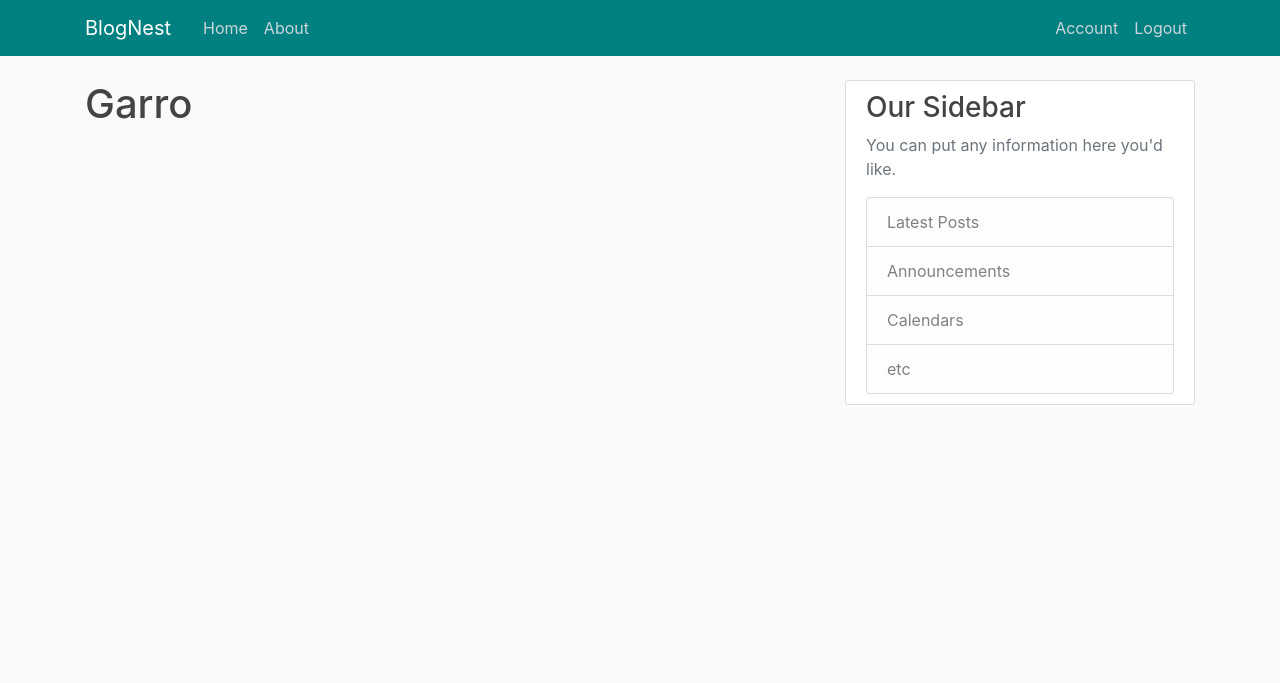
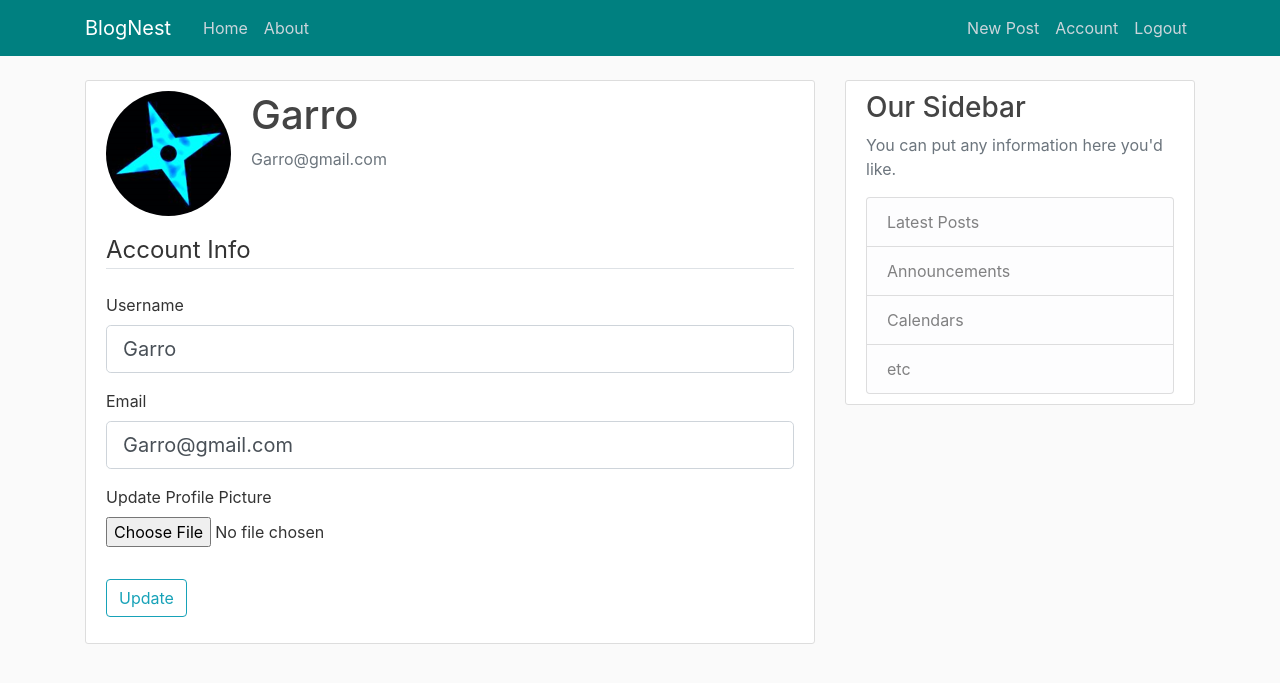
Before and after one commit to GarroNinja/BlogNest, a Flask app: page /account in a window 1280 px wide. Shown: the top 683 px of the page. Run offline with Flask 3, Linux system fonts and the light colour scheme; a user stored in the database is signed in; some libraries are stand-ins or nearby versions.

Commit message:
implemented post creation, updation and deletion

```diff
--- a/blognest/forms.py
+++ b/blognest/forms.py
@@ -1,5 +1,7 @@
 from flask_wtf import FlaskForm
-from wtforms import StringField, PasswordField, SubmitField, BooleanField
+from flask_wtf.file import FileField, FileAllowed
+from flask_login import current_user
+from wtforms import StringField, PasswordField, SubmitField, BooleanField, TextAreaField
 from wtforms.validators import DataRequired, Length, Email, EqualTo, ValidationError
 from blognest.models import User
 
@@ -29,3 +31,28 @@ class LoginForm(FlaskForm):
     password = PasswordField('Password', validators=[DataRequired()])
     remember = BooleanField('Remember Me')
     submit = SubmitField('Login')
+
+class UpdateAccountForm(FlaskForm):
+    username = StringField('Username',
+                           validators=[DataRequired(), Length(min=2, max=20)])
+    email = StringField('Email',
+                        validators=[DataRequired(), Email()])
+    picture = FileField('Update Profile Picture', validators=[FileAllowed(['jpg', 'png', 'jpeg'])])
+    submit = SubmitField('Update')
+
+    def validate_username(self, username):
+        if username.data != current_user.username:
+            user = User.query.filter_by(username=username.data).first()
+            if user:
+                raise ValidationError('That username already exits. Please choose a different one.')
+
+    def validate_email(self, email):
+        if email.data != current_user.email:
+            user = User.query.filter_by(email=email.data).first()
+            if user:
+                raise ValidationError('That email already exits. Please choose a different one.')
+
+class PostForm(FlaskForm):
+    title = StringField('Title', validators=[DataRequired()])
+    content = TextAreaField('Content', validators=[DataRequired()])
+    submit = SubmitField('Post')
--- a/blognest/routes.py
+++ b/blognest/routes.py
@@ -1,28 +1,16 @@
-from flask import render_template, url_for, flash, redirect, request
+import os
+import secrets
+from PIL import Image
+from flask import render_template, url_for, flash, redirect, request, abort
 from blognest import app, db, bcrypt
-from blognest.forms import RegistrationForm, LoginForm
+from blognest.forms import RegistrationForm, LoginForm, UpdateAccountForm, PostForm
 from blognest.models import User, Post
 from flask_login import login_user, current_user, logout_user, login_required
-
-
-posts = [
-    {
-        "author": "Rithvik A",
-        "title": "Rediscovering Nature: A Weekend Getaway in the Digital Age",
-        "content": "In our fast-paced, technology-driven lives, finding time to reconnect with nature can seem like a distant dream. Yet, spending a weekend immersed in the great outdoors can work wonders for our mental and physical well-being. Whether it’s a hike through a serene forest, a camping trip under the stars, or simply a day at a local park, nature offers a perfect escape from the digital grind. This past weekend, I traded my screen for scenic trails and found a refreshing sense of peace and clarity that only nature can provide. Disconnecting from devices to reconnect with the world around us isn’t just a break; it’s a vital reset for the soul.",
-        "date_posted": "July 1, 2024"
-    },
-    {
-        "author": "Garro",
-        "title": "Culinary Adventures: Exploring the World Through Food",
-        "content": "In our fast-paced, technology-driven lives, finding time to reconnect with nature can seem like a distant dream. Yet, spending a weekend immersed in the great outdoors can work wonders for our mental and physical well-being. Whether it’s a hike through a serene forest, a camping trip under the stars, or simply a day at a local park, nature offers a perfect escape from the digital grind. This past weekend, I traded my screen for scenic trails and found a refreshing sense of peace and clarity that only nature can provide. Disconnecting from devices to reconnect with the world around us isn’t just a break; it’s a vital reset for the soul.",
-        "date_posted": "July 2, 2024"
-    }
-]
 
 @app.route("/")
 @app.route("/home")
 def home():
+    posts = Post.query.all()
     return render_template('home.html', posts=posts)
 
 
@@ -66,7 +54,84 @@ def logout():
     logout_user()
     return redirect(url_for('home'))
 
-@app.route("/account")
+def save_picture(form_picture):
+    random_hex = secrets.token_hex(8)
+    _, f_ext = os.path.splitext(form_picture.filename)
+    picture_fn = random_hex + f_ext
+    picture_path = os.path.join(app.root_path, 'static/profile_pics', picture_fn)
+
+    output_size = (125, 125)
+    i = Image.open(form_picture)
+    i.thumbnail(output_size)
+
+    i.save(picture_path)
+
+    return picture_fn
+
+@app.route("/account", methods=['GET', 'POST'])
 @login_required
 def account():
-    return render_template('account.html', title='Account')
+    form = UpdateAccountForm()
+    if form.validate_on_submit():
+        if form.picture.data:
+            picture_file = save_picture(form.picture.data)
+            current_user.image_file = picture_file
+        current_user.username = form.username.data
+        current_user.email = form.email.data
+        db.session.commit()
+        flash("Your account has been updated!", 'success')
+        return redirect(url_for('account'))
+    elif request.method == 'GET':
+        form.username.data = current_user.username
+        form.email.data = current_user.email
+    image_file = url_for('static', filename='profile_pics/' + current_user.image_file)
+    return render_template('account.html', title='Account',
+                           image_file=image_file, form=form)
+
+@app.route("/post/new", methods=['GET', 'POST'])
+@login_required
+def new_post():
+    form = PostForm()
+    if form.validate_on_submit():
+        post = Post(title=form.title.data, content=form.content.data, author=current_user)
+        db.session.add(post)
+        db.session.commit()
+        flash('Your post has been created!', 'success')
+        return redirect(url_for('home'))
+    return render_template('create_post.html', title='New Post',
+                           form=form, legend='New Post')
+
+@app.route("/post/<int:post_id>")
+def post(post_id):
+    post = Post.query.get_or_404(post_id)
+    return render_template('post.html', title=post.title, post=post)
+
+@app.route("/post/<int:post_id>/update", methods=['GET', 'POST'])
+@login_required
+def update_post(post_id):
+    post = Post.query.get_or_404(post_id)
+    if post.author != current_user:
+        abort(403)
+    form = PostForm()
+    if form.validate_on_submit():
+        post.title = form.title.data
+        post.content = form.content.data
+        db.session.commit()
+        flash("Your post has been updated!", 'success')
+        return redirect(url_for('post', post_id=post.id))
+    elif request.method == 'GET':
+        form.title.data = post.title
+        form.content.data = post.content
+    return render_template('create_post.html', title='Update Post',
+                           form=form, legend='Update Post')
+
+@app.route("/post/<int:post_id>/delete", methods=['POST'])
+@login_required
+def delete_post(post_id):
+    post = Post.query.get_or_404(post_id)
+    if post.author != current_user:
+        abort(403)
+    db.session.delete(post)
+    db.session.commit()
+    flash('Your post has been deleted!', 'success')
+    return redirect(url_for('home'))
--- a/blognest/templates/account.html
+++ b/blognest/templates/account.html
@@ -1,5 +1,56 @@
 {% extends "layout.html" %}
 {% block content %}
-    <h1>{{ current_user.username }}</h1>
-
+    <div class="content-section">
+       <div class="media">
+           <img class="rounded-circle account-img" src={{ image_file }}>
+           <div class="media-body">
+               <h2 class="account-heading">{{ current_user.username }}</h2>
+               <p class="text-secondary">{{ current_user.email }}</p>
+           </div>
+       </div>
+        <form method="POST" action="" enctype="multipart/form-data">
+            {{ form.hidden_tag() }}
+            <fieldset class="form-group">
+                <legend class="border-bottom mb-4">Account Info</legend>
+                <div class="form-group">
+                    {{ form.username.label(class="form-control-label") }}
+                    {% if form.username.errors %}
+                        {{ form.username(class="form-control form-control-lg is-invalid") }}
+                        <div class="invalid-feedback">
+                            {% for error in form.username.errors %}
+                                <span>{{ error }}</span>
+                            {% endfor %}
+                        </div>
+                    {% else %}
+                        {{ form.username(class="form-control form-control-lg") }}
+                    {% endif %}
+                </div>
+                <div class="form-group">
+                    {{ form.email.label(class="form-control-label") }}
+                    {% if form.email.errors %}
+                        {{ form.email(class="form-control form-control-lg is-invalid") }}
+                        <div class="invalid-feedback">
+                            {% for error in form.email.errors %}
+                                <span>{{ error }}</span>
+                            {% endfor %}
+                        </div>
+                    {% else %}
+                        {{ form.email(class="form-control form-control-lg") }}
+                    {% endif %}
+                </div>
+                <div class="form-group">
+                    {{ form.picture.label() }}
+                    {{ form.picture(class="form-control-file") }}
+                    {% if form.picture.errors %}
+                        {% for error in form.picture.errors %}
+                            <span class="text-danger">{{ error }}</span></br>
+                        {% endfor %}
+                    {% endif %}
+                </div>
+            </fieldset>
+            <div class="form-group">
+                {{ form.submit(class="btn btn-outline-info") }}
+            </div>
+        </form>
+    </div>
 {% endblock content %}
--- a/blognest/templates/layout.html
+++ b/blognest/templates/layout.html
@@ -34,6 +34,7 @@
             <!-- Navbar Right Side -->
             <div class="navbar-nav">
                 {% if current_user.is_authenticated %}
+                    <a class="nav-item nav-link" href="{{ url_for('new_post') }}">New Post</a>
                     <a class="nav-item nav-link" href="{{ url_for('account') }}">Account</a>
                     <a class="nav-item nav-link" href="{{ url_for('logout') }}">Logout</a>
                 {% else %}
--- a/myenv/pyvenv.cfg
+++ /dev/null
@@ -1,3 +0,0 @@
-home = C:\Users\rithv\PycharmProjects\Flask-Blog\venv\bin
-include-system-site-packages = false
-version = 3.10.9
--- a/run.py
+++ b/run.py
@@ -1,4 +1,3 @@
 from blognest import app
-
 if __name__ == '__main__':
     app.run(debug=True)
```
Also changed, not shown: blognest/templates/create_post.html (added, +40 -0 lines), blognest/templates/home.html (+4 -3 lines), blognest/templates/post.html (added, +39 -0 lines), blognest/site.db, blognest/static/profile_pics/48fb27dd142e6dfd.png (added), blognest/static/profile_pics/517e5824974fd072.png (added), blognest/static/profile_pics/a3acb7302d06e9c9.jpg (added), blognest/static/profile_pics/c31f7f493127a8f9.jpg (added), blognest/static/profile_pics/default.jpg (added), 5 other files.
